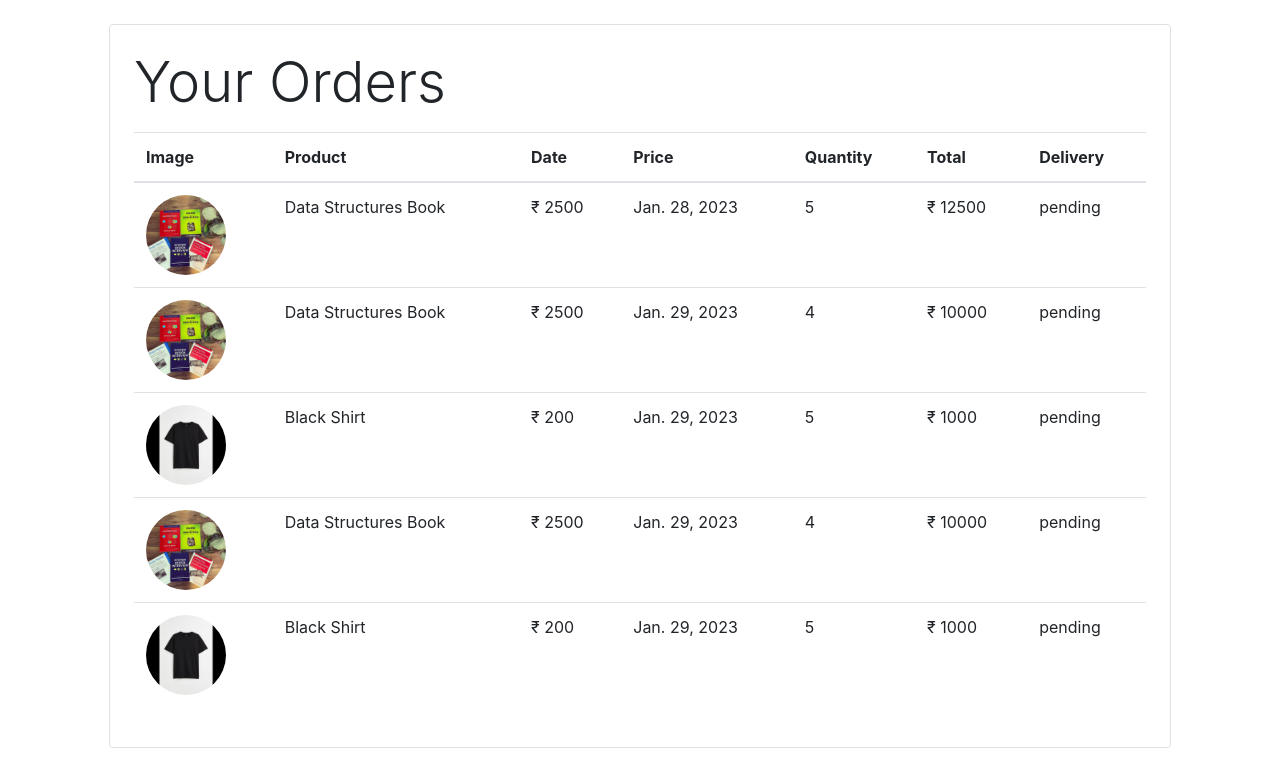
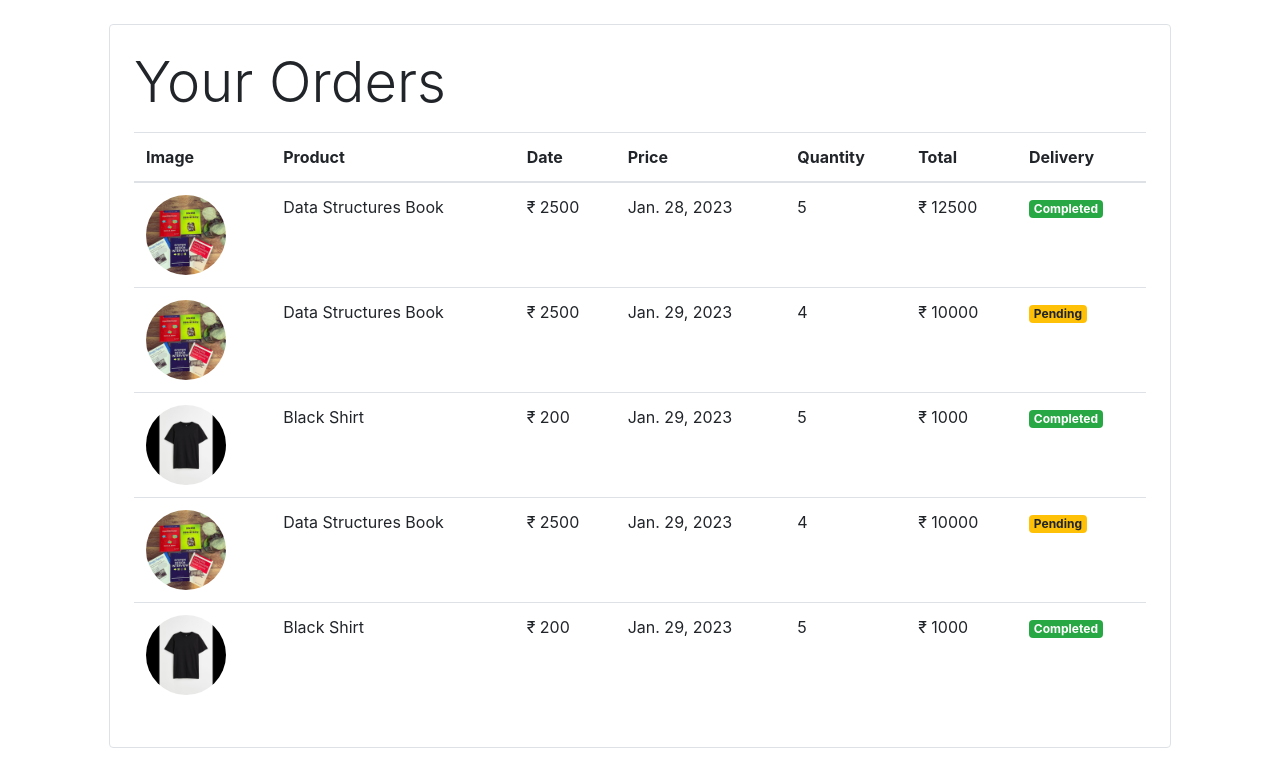
Before and after one commit to Anonymousgaurav/Ecom_django, a Django app: template store/templates/orders.html in a window 1280 px wide. Shown: the part 56-828 px from the top of the page. Run offline with Django 4.2, Linux system fonts and the light colour scheme; the template is opened without the code that fills it: values that come from a table or form of the project are taken from there, others are empty; data comes from the database, SQL or seed files in the repository; both versions use the stored data as it was after the commit; some libraries are stand-ins or nearby versions.

Commit message:
order status added to orders page

```diff
--- a/store/models/orders.py
+++ b/store/models/orders.py
@@ -12,6 +12,7 @@ class Order(models.Model):
     address = models.CharField(max_length=50, default="", blank=True)
     phone = models.CharField(max_length=10, default="", blank=True)
     date = models.DateField(default=datetime.datetime.today)
+    delivery = models.BooleanField(default=False)
 
     @staticmethod
     def get_orders_by_customer(customer_id):
--- a/store/templates/orders.html
+++ b/store/templates/orders.html
@@ -27,7 +27,12 @@
                 <td>{{order.date}}</td>
                 <td>{{ order.quantity }}</td>
                 <td>{{ order.quantity| multiply:order.price|currency }}</td>
-                <td>{{ order.status|default:'pending' }}</td>
+                {% if order.delivery %}
+                <td> <small class="badge badge-success"> Completed </small> </td>
+                {% else %}
+                <td> <small class="badge badge-warning"> Pending </small> </td>
+                {% endif %}
+
             </tr>
 
             {% endfor %}
```
Also changed, not shown: db.sqlite3, store/migrations/0008_order_delivery.py (added).
